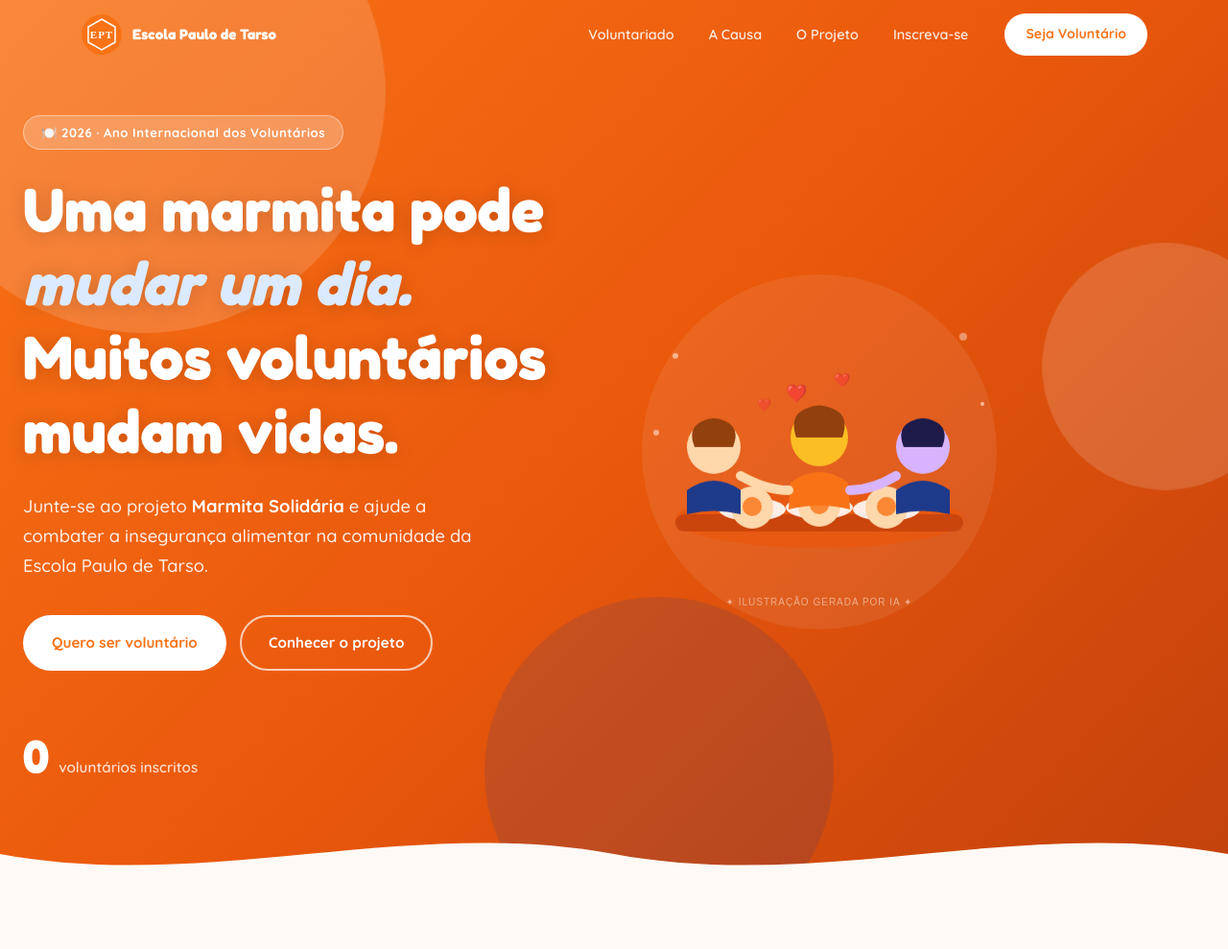
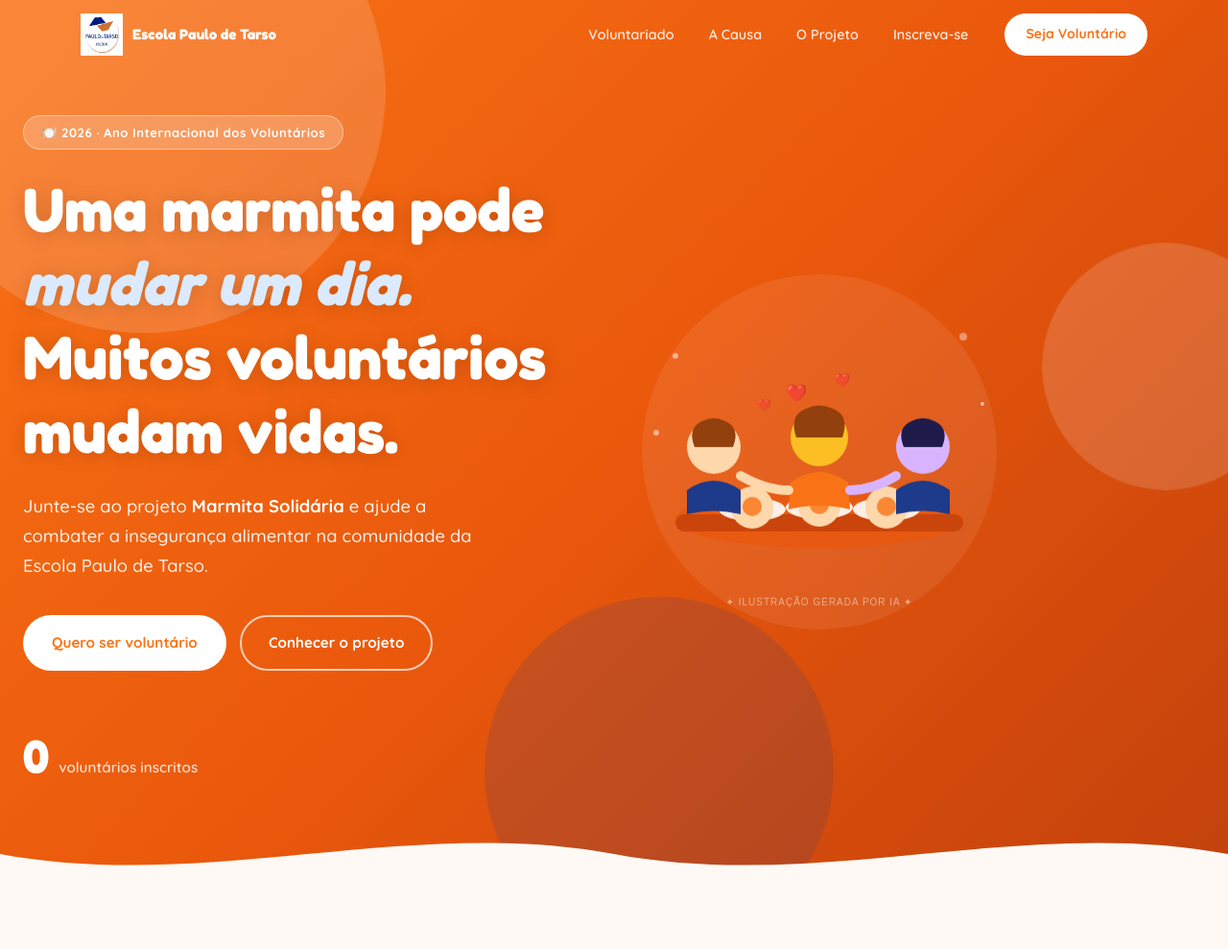
Before and after one commit to andrezaulidev/site-voluntariado, a plain HTML site: page atividade_felipe/index.html in a window 1280 px wide. Shown: the top 989 px of the page at 96% size. Drawn offline with Linux system fonts and the light colour scheme.

Commit message:
adição de logo e finalização do projeto

```diff
--- a/atividade_felipe/index.html
+++ b/atividade_felipe/index.html
@@ -15,11 +15,7 @@
   <nav id="navbar">
     <div class="nav-container">
       <a href="#hero" class="nav-logo">
-        <svg width="44" height="44" viewBox="0 0 44 44" xmlns="http://www.w3.org/2000/svg">
-          <circle cx="22" cy="22" r="21" fill="#F97316"/>
-          <path d="M22 6 L36 14 L36 30 L22 38 L8 30 L8 14 Z" fill="none" stroke="#fff" stroke-width="1.5"/>
-          <text x="22" y="26" text-anchor="middle" font-family="serif" font-weight="900" font-size="11" fill="#fff" letter-spacing="1">EPT</text>
-        </svg>
+        <img src="../fotos/logo colegio.png" alt="Logo Colégio Paulo de Tarso" width="44" height="44">
         <span>Escola Paulo de Tarso</span>
       </a>
       <ul class="nav-links" id="navLinks">
```
Also changed, not shown: fotos/logo colegio.png (added).
